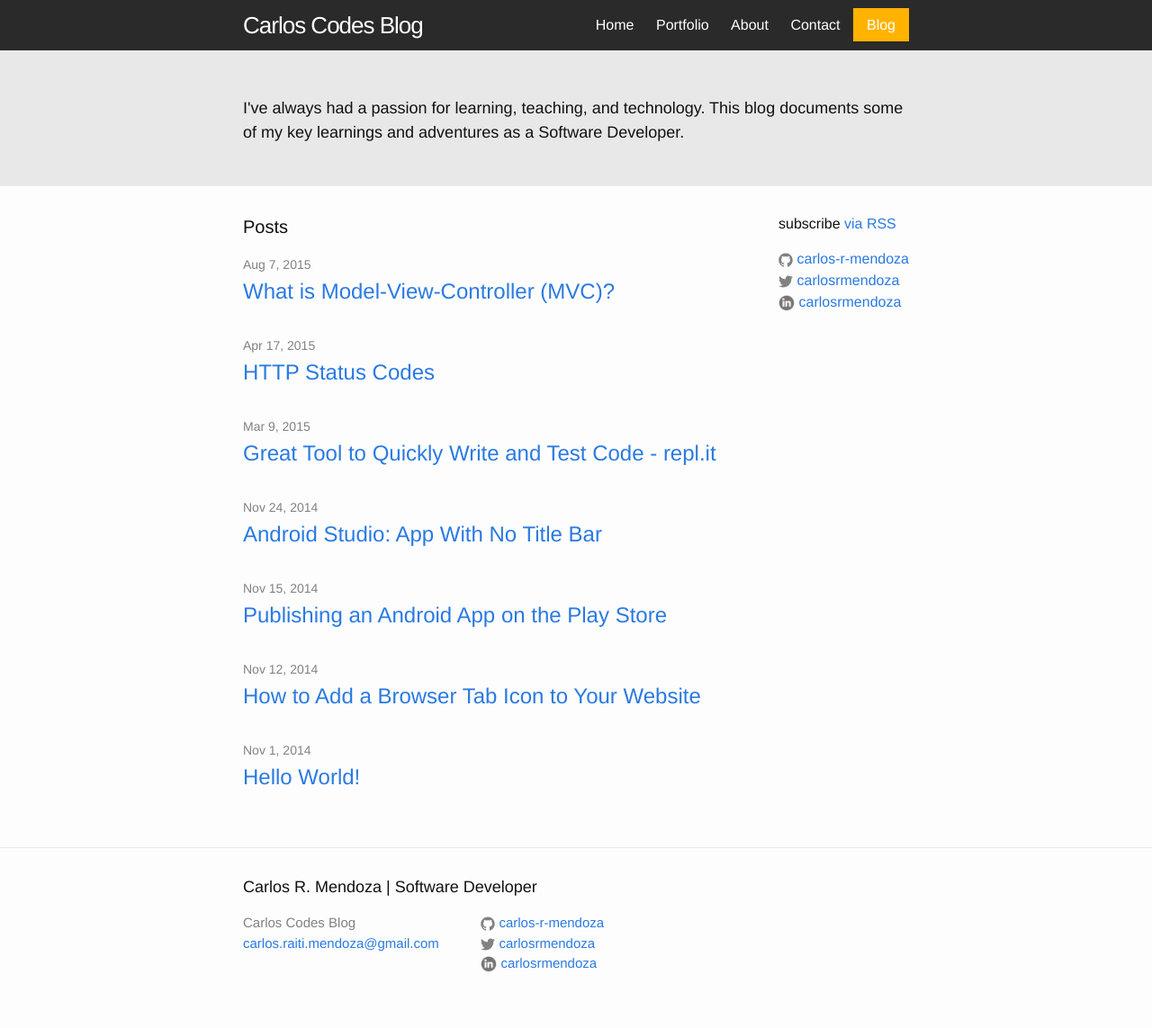
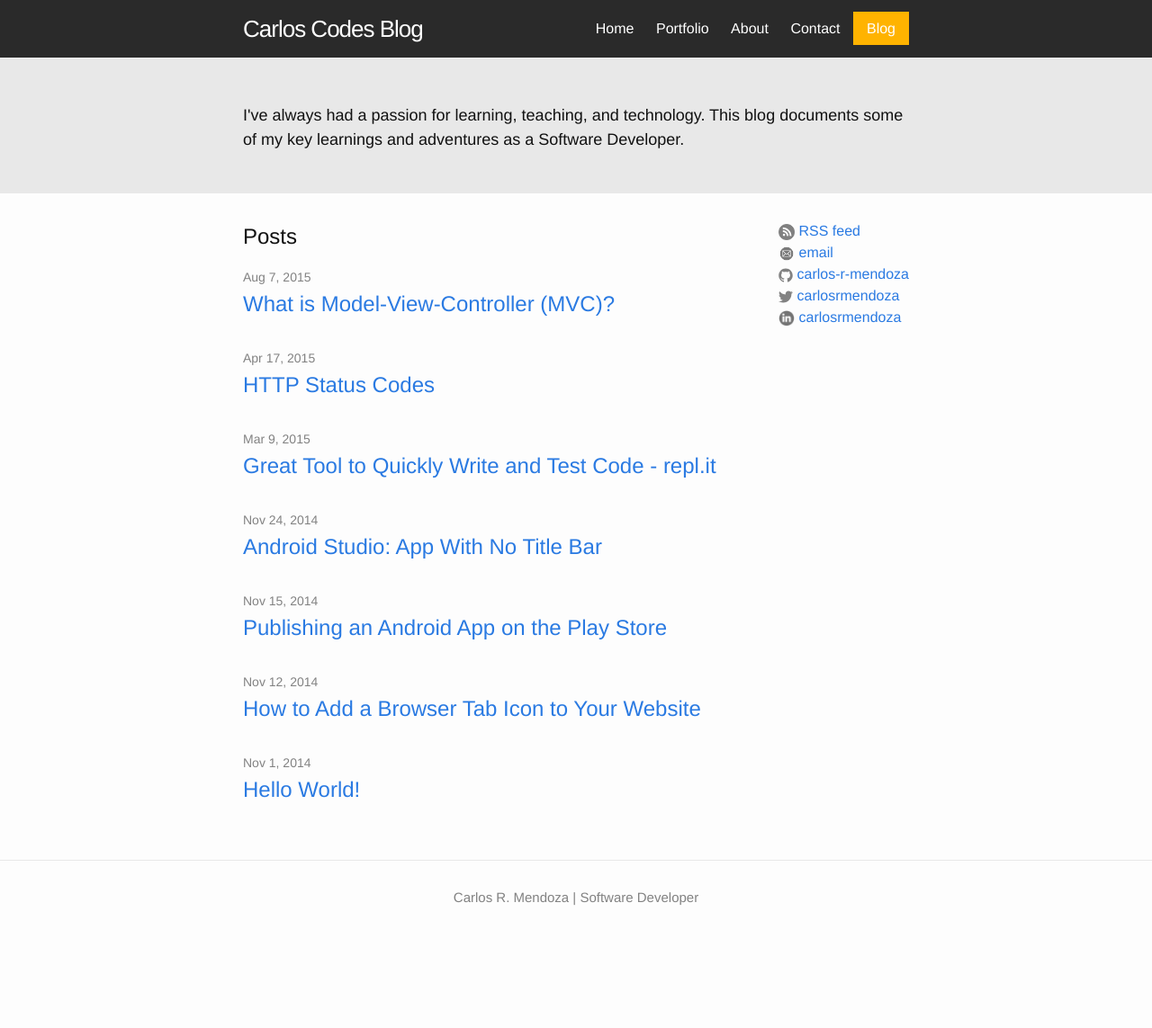
Before and after one commit to carlos-r-mendoza/Blog, a Jekyll site: the page built from index.html, in a window 1280 px wide. Shown: the whole page at 90% size. Built offline with Jekyll 4.4.1, drawn with Linux system fonts in a browser that asks for light colours; after the commit the page ends 1055 px from its top, so only the background shows below that.

Commit message:
Added styling for icons in index.html.

```diff
--- a/_includes/footer.html
+++ b/_includes/footer.html
@@ -5,15 +5,32 @@
     <h2 class="footer-heading">Carlos R. Mendoza | Software Developer</h2>
 
     <div class="footer-col-wrapper">
-      <div class="footer-col  footer-col-1">
+<!--       <div class="footer-col  footer-col-1">
         <ul class="contact-list">
           <li>{{ site.title }}</li>
           <li><a href="mailto:{{ site.email }}">{{ site.email }}</a></li>
         </ul>
-      </div>
+      </div> -->
 
-      <div class="footer-col  footer-col-1">
+      <div class="footer-col">
         <ul class="social-media-list">
+          <li>
+            <a href="{{ "/feed.xml" | prepend: site.baseurl }}">
+              <span class="icon-linkedin">
+                <img src="../img/social/rss-icon.png" />
+              </span>
+              <span>
+                RSS feed
+              </span>
+          </li>
+          <li>
+            <a href="mailto:{{ site.email }}">
+              <span class="icon-linkedin">
+                <img src="../img/social/email-icon.png" />
+              </span>
+              <span>email</span>
+            </a>
+          </li>
           {% if site.github_username %}
           <li>
             <a href="https://github.com/{{ site.github_username }}">
--- a/_sass/_layout.scss
+++ b/_sass/_layout.scss
@@ -5,7 +5,7 @@
 .site-header {
     /*border-top: 5px solid $grey-color-dark;*/
     border-bottom: 1px solid $grey-color-light;
-    min-height: 56px;
+    min-height: 64px;
     //added custom bg
     background-color: $theme-grey-color-dark;
 
@@ -15,7 +15,7 @@
 
 .site-title {
     font-size: 26px;
-    line-height: 56px;
+    line-height: 64px;
     letter-spacing: -1px;
     margin-bottom: 0;
     float: left;
@@ -28,7 +28,7 @@
 
 .site-nav {
     float: right;
-    line-height: 56px;
+    line-height: 64px;
 
     .menu-icon {
         display: none;
@@ -120,7 +120,9 @@
 }
 
 .footer-heading {
-    font-size: 18px;
+    font-size: 15px;
+    color: $grey-color;
+    text-align: center;
     margin-bottom: $spacing-unit / 2;
 }
 
@@ -131,14 +133,23 @@
 }
 
 .footer-col-wrapper {
+
+    display: none;
     font-size: 15px;
     color: $grey-color;
     margin-left: -$spacing-unit / 2;
     @extend %clearfix;
+
+    @include media-query($on-laptop) {
+        display: block;
+    }
+
 }
 
 .footer-col {
     float: left;
+    width: 100%;
+    text-align: center;
     margin-bottom: $spacing-unit / 2;
     padding-left: $spacing-unit / 2;
 }
@@ -216,13 +227,18 @@
 }
 
 .page-heading {
-    font-size: 20px;
+    font-size: 24px;
     clear: left;
     float: left;
 }
 
-.rss-subscribe {
+.icons-section {
     float: right;
+
+    @include media-query($on-laptop) {
+        display: none;
+    }
+
 }
 
 .post-list {
--- a/index.html
+++ b/index.html
@@ -18,9 +18,27 @@ layout: default
 
   <div class='wrapper'>
     <h1 class="page-heading">Posts</h1>
-    <div class="rss-subscribe">
-      <p>subscribe <a href="{{ "/feed.xml" | prepend: site.baseurl }}">via RSS</a></p>
-      <ul class="social-media-list">
+    <div class="icons-section">
+
+<!--       <p>subscribe <a href="{{ "/feed.xml" | prepend: site.baseurl }}">via RSS</a></p>
+ -->  <ul class="social-media-list">
+        <li>
+          <a href="{{ "/feed.xml" | prepend: site.baseurl }}">
+            <span class="icon-linkedin">
+              <img src="../img/social/rss-icon.png" />
+            </span>
+            <span>
+              RSS feed
+            </span>
+        </li>
+        <li>
+          <a href="mailto:{{ site.email }}">
+            <span class="icon-linkedin">
+              <img src="../img/social/email-icon.png" />
+            </span>
+            <span>email</span>
+          </a>
+        </li>
         {% if site.github_username %}
         <li>
           <a href="https://github.com/{{ site.github_username }}">
@@ -57,6 +75,7 @@ layout: default
               <img src="../img/social/linkedin.png" />
             </span>
             <span class="username">{{ site.linkedin_username }}</span>
+          </a>
         </li>
         {% endif %}
   <!--       <li>
```
Also changed, not shown: 1 other file. Lines whose indentation alone changed are shown as unchanged.
